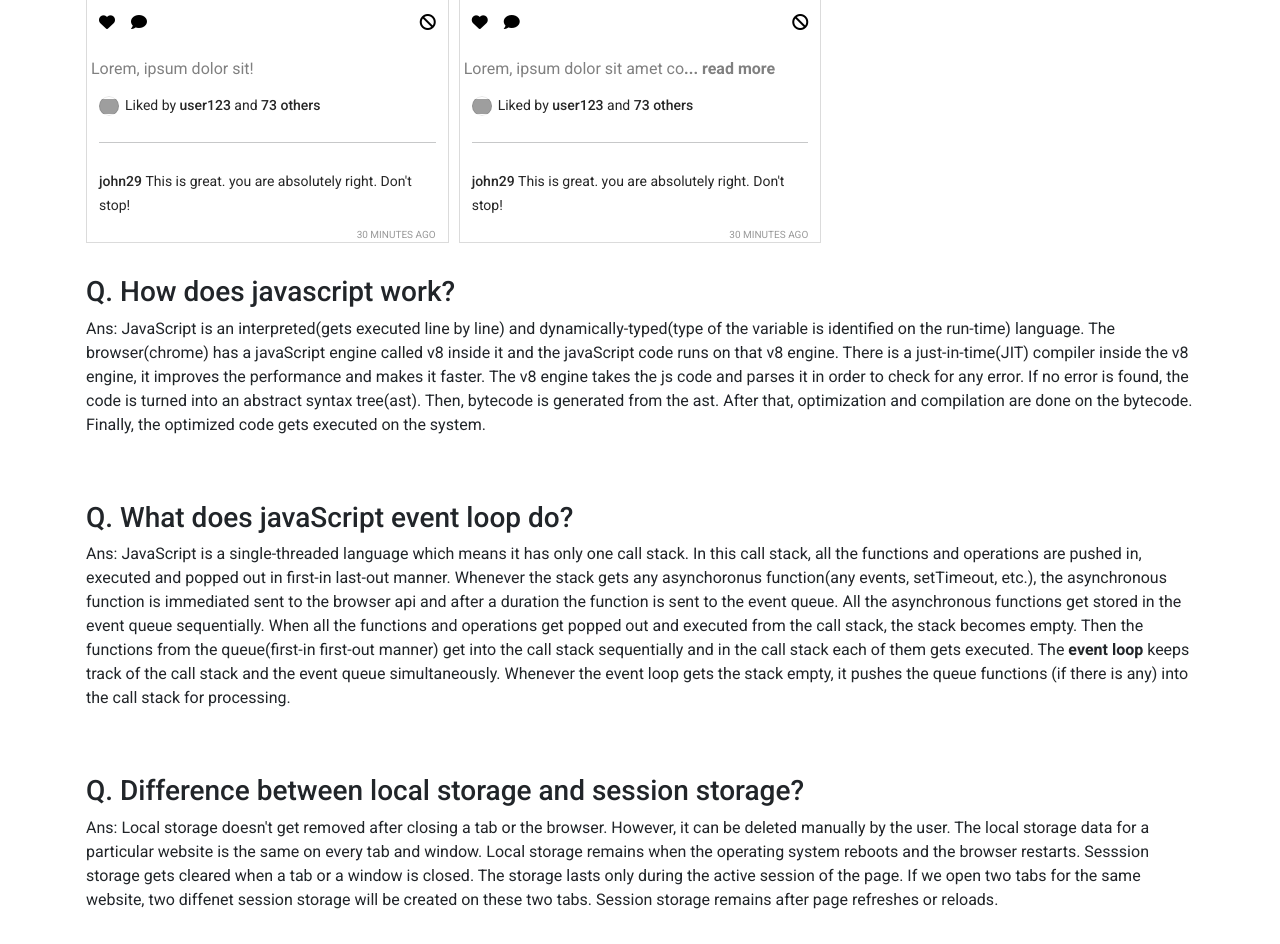
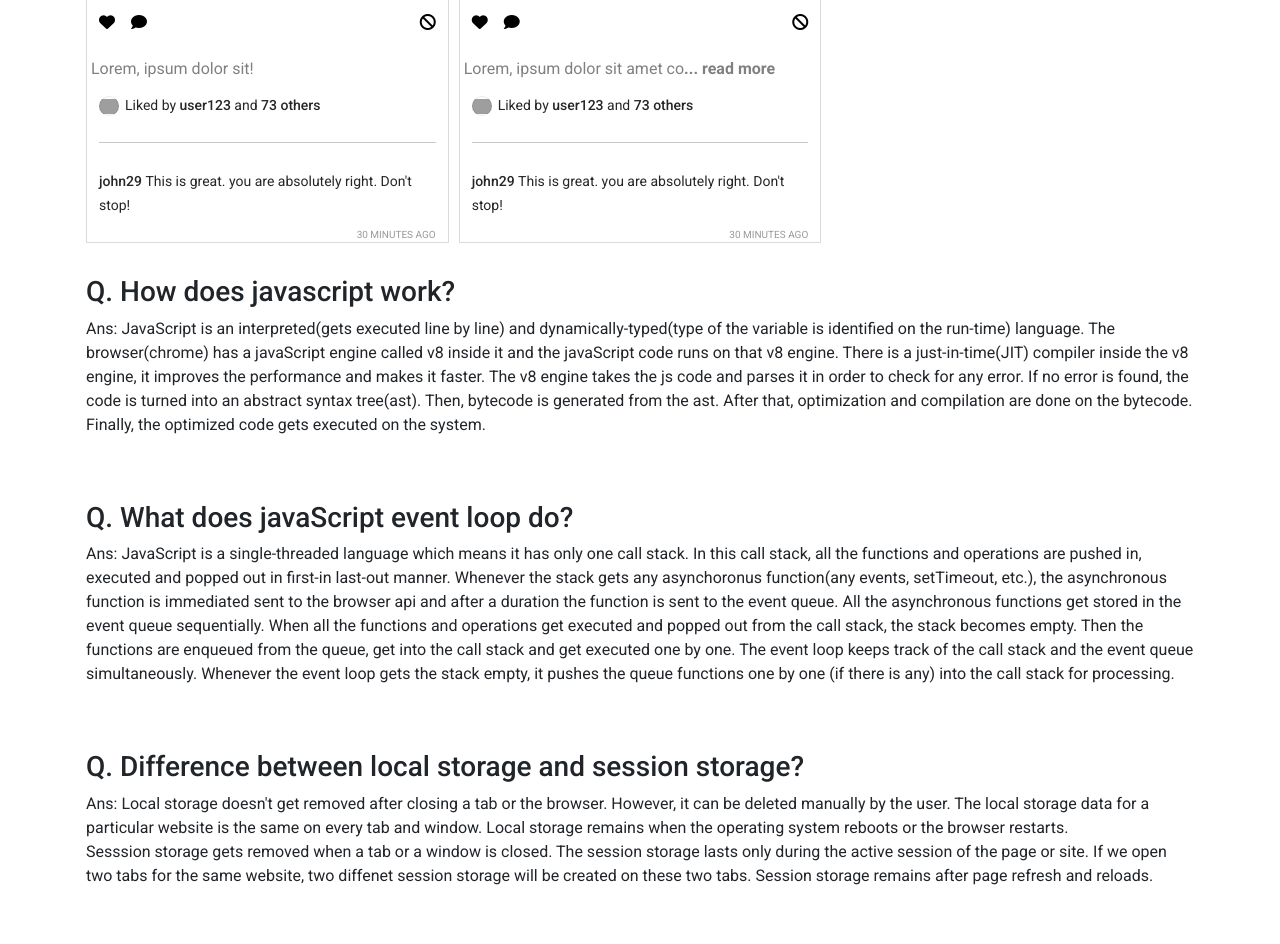
Before and after one commit to myishatunsamiha/insta-shohor, a plain HTML site: page index.html in a window 1280 px wide. Shown: the part 1289-2233 px from the top of the page. After the commit the page ends 2209 px from the top, so only its background shows below. Drawn offline with nearby package versions, Linux system fonts and the light colour scheme; grey boxes are pictures that could not be loaded.

Commit message:
Made some correction on the 2nd answer.

```diff
--- a/index.html
+++ b/index.html
@@ -79,11 +79,10 @@
             any asynchoronus function(any events, setTimeout, etc.), the asynchronous function is immediated sent to the
             browser api and after a duration the function is sent to the event queue. All the
             asynchronous functions get stored in the event queue sequentially. When all the
-            functions and operations get popped out and executed from the call stack, the stack becomes empty. Then the
-            functions from the queue(first-in first-out manner) get into the call stack sequentially and in the call
-            stack each of them gets executed. The <b>event loop</b>
+            functions and operations get executed and popped out from the call stack, the stack becomes empty. Then the
+            functions are enqueued from the queue, get into the call stack and get executed one by one. The event loop
             keeps track of the call stack and the event queue simultaneously. Whenever the event loop gets the stack
-            empty, it pushes the queue functions (if there is any) into the call stack for processing.
+            empty, it pushes the queue functions one by one (if there is any) into the call stack for processing.
         </p>
 
         <br><br>
@@ -91,11 +90,13 @@
         <p>Ans: Local storage doesn't get removed after closing a tab or the browser. However, it can be deleted
             manually by the user. The local storage data for a particular website is the same on every tab and window.
             Local
-            storage remains when the operating system reboots and the browser restarts.
-
-            Sesssion storage gets cleared when a tab or a window is closed. The storage lasts only during the active
-            session of the page. If we open two tabs for the same website, two diffenet session storage will be created
-            on these two tabs. Session storage remains after page refreshes or reloads.
+            storage remains when the operating system reboots or the browser restarts.
+            <br>
+            Sesssion storage gets removed when a tab or a window is closed. The session storage lasts only during the
+            active
+            session of the page or site. If we open two tabs for the same website, two diffenet session storage will be
+            created
+            on these two tabs. Session storage remains after page refresh and reloads.
         </p>
     </section>
 
```
